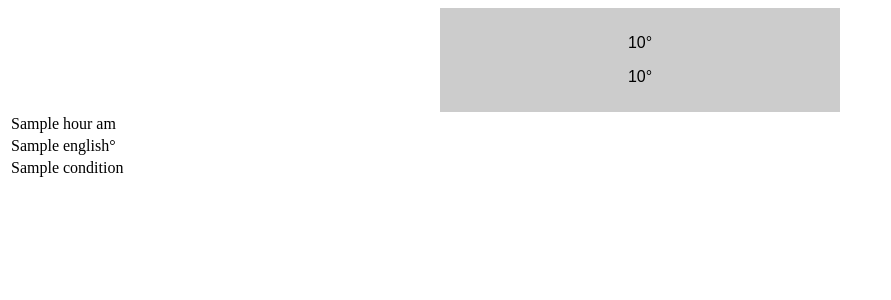
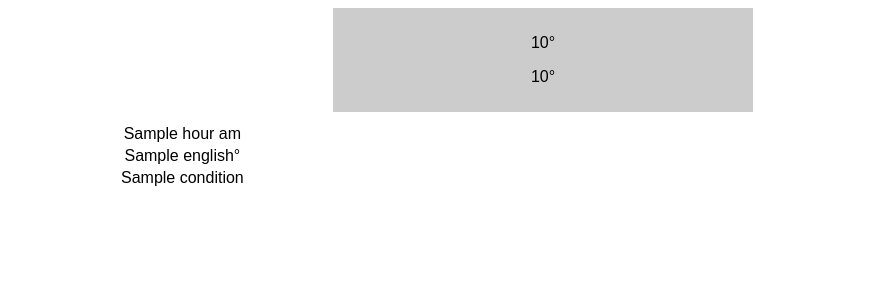
Before and after one commit to gregpaton08/weather_station, a Flask app: template app/templates/index.html in a window 1280 px wide. Shown: the top 300 px of the page, without its empty margins (0-891 px from the left). Run offline with Flask 2, Linux system fonts and the light colour scheme; the template is opened without the code that fills it: most values are stand-ins (such as "Sample title", 1, 10 or a date in 2020).

Commit message:
Style the page

```diff
--- a/app/static/css/index.css
+++ b/app/static/css/index.css
@@ -1,8 +1,20 @@
 .center {
-    margin: auto;
-    width: 30%;
+    margin-left: 325px;
+    width: 400px;
     padding: 10px;
     background-color: #CCC;
     font-family: arial;
     text-align: center;
 }
+
+.forecast {
+    margin-left:100px;
+    width: 90%;
+    padding: 10px;
+    font-family: arial;
+    text-align: center;
+}
+
+.forecast td {
+    text-align: center;
+}
--- a/app/templates/index.html
+++ b/app/templates/index.html
@@ -9,11 +9,14 @@
         <p>{{ inside_temperature }}&deg;</p>
         <p>{{ outside_temperature }}&deg;</p>
     </div>
+    <div class="forecast">
         <table>
             <tr>
             {% for hour in hourly %}
                 <td>
-                {% if hour.FCTTIME.hour|int > 12 %}
+                    {% if hour.FCTTIME.hour|int == 0 %}
+                        12 am
+                    {% elif hour.FCTTIME.hour|int > 12 %}
                         {{ hour.FCTTIME.hour|int - 12 }} pm
                     {% else %}
                         {{ hour.FCTTIME.hour }} am
@@ -32,5 +35,6 @@
             {% endfor %}
             </tr>
     </table>
+    </div>
 </body>
 </html>
```
Lines whose indentation alone changed are shown as unchanged.
